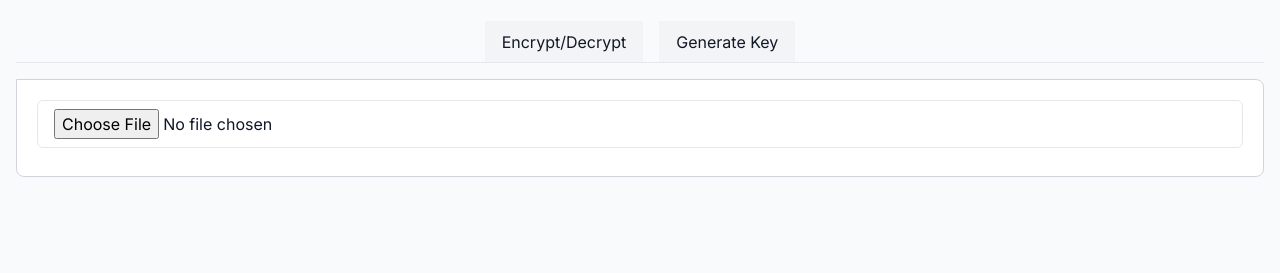
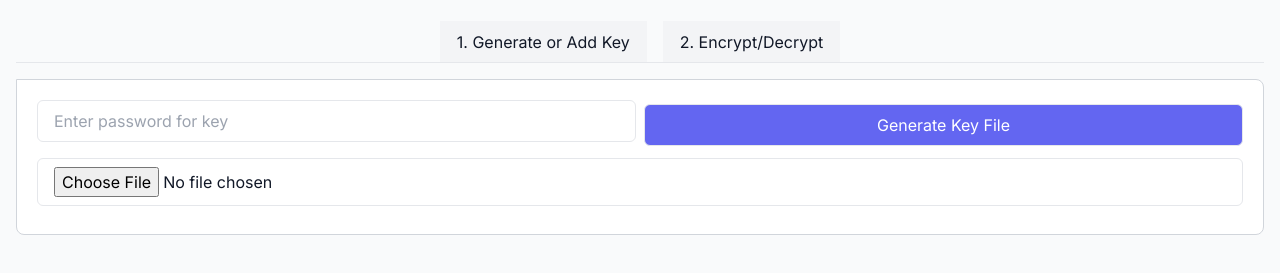
Before and after one commit to Cool-Industries/cloak, a plain HTML site: page index.html in a window 1280 px wide. Shown: the part 59-332 px from the top of the page. Drawn offline with nearby package versions, Linux system fonts and the light colour scheme.

Commit message:
Update index.html

```diff
--- a/index.html
+++ b/index.html
@@ -12,15 +12,23 @@
     <div class="container mx-auto px-4 py-6">
         <h1 class="text-2xl font-semibold text-center mb-6">Secure Text Tool</h1>
         <div id="tabs" class="flex justify-center gap-4 mb-4 border-b">
-            <button class="tab-button px-4 py-2" onclick="showTab('tab1', this)">Encrypt/Decrypt</button>
-            <button class="tab-button px-4 py-2" onclick="showTab('tab2', this)">Generate Key</button>
+            <button class="tab-button px-4 py-2" onclick="showTab('tab1', this)">1. Generate or Add Key</button>
+            <button class="tab-button px-4 py-2" onclick="showTab('tab2', this)">2. Encrypt/Decrypt</button>
         </div>
 
         <div id="tab1" class="tab-content">
             <div class="flex items-center mb-2 space-x-2">
+
+                <input type="password" id="keyPassword" placeholder="Enter password for key" class="form-input w-full px-4 py-2 mb-2">
+                <button onclick="generateKey()" class="form-button px-4 py-2 w-full">Generate Key File</button>
+            </div>
+            <div class="flex items-center mb-2 space-x-2">
                 <input type="file" id="uploadKey" class="form-input flex-grow px-4 py-2">
                 <button id="clearKeyButton" class="form-button px-4 py-2 hidden">Clear Key</button>
             </div>
+        </div>
+
+        <div id="tab2" class="tab-content hidden">
             <div id="keySensitiveUI" class="hidden">
                 <div class="flex items-center mb-2 space-x-2">
                     <input type="text" id="textArea" class="form-input flex-grow px-4 py-2" placeholder="Enter text here...">
@@ -33,11 +41,6 @@
                 <div id="message" class="mt-2"></div>
             </div>
         </div>
-
-        <div id="tab2" class="tab-content hidden">
-            <input type="password" id="keyPassword" placeholder="Enter password for key" class="form-input w-full px-4 py-2 mb-2">
-            <button onclick="generateKey()" class="form-button px-4 py-2 w-full">Generate Key File</button>
-        </div>
     </div>
 
     <script src="script.js"></script>
```
